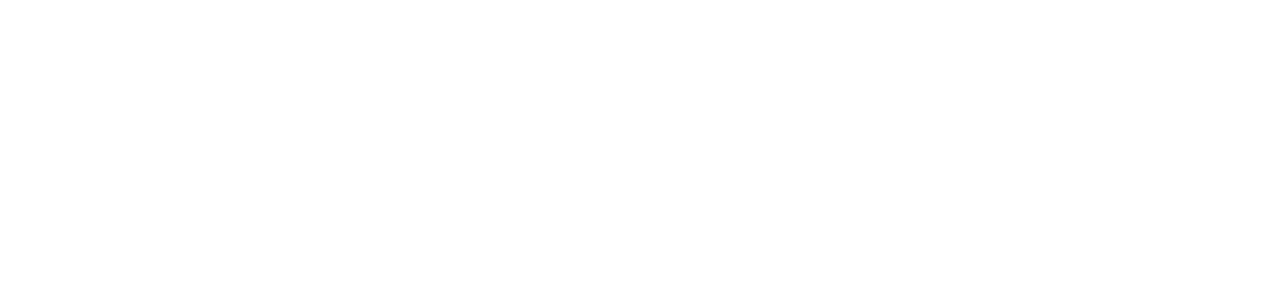
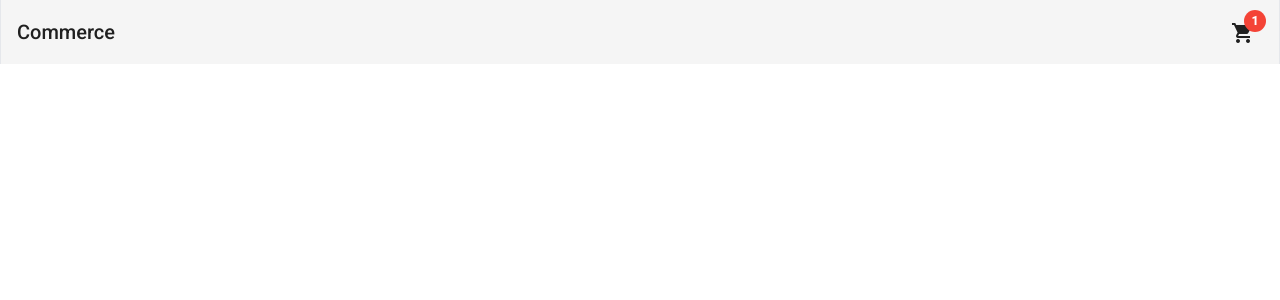
Before and after one commit to vasconcelosguu/commerce, an Angular app: page / in a window 1280 px wide. Shown: the top 300 px of the page. Built offline with nearby package versions, Linux system fonts and the light colour scheme.

Commit message:
:art: Adding Header

```diff
--- a/src/app/app.component.ts
+++ b/src/app/app.component.ts
@@ -3,7 +3,7 @@
 @Component({
   selector: 'app-root',
   template: `
-
+  <app-header></app-header>
    `
   ,
   styles: []
--- a/src/app/app.module.ts
+++ b/src/app/app.module.ts
@@ -17,10 +17,12 @@
 import { AppRoutingModule } from './app-routing.module';
 import { AppComponent } from './app.component';
 import { BrowserAnimationsModule } from '@angular/platform-browser/animations';
+import { HeaderComponent } from './components/header/header.component';
 
 @NgModule({
   declarations: [
-    AppComponent
+    AppComponent,
+    HeaderComponent
   ],
   imports: [
     BrowserModule,
--- /dev/null
+++ b/src/app/components/header/header.component.html
@@ -0,0 +1,49 @@
+<mat-toolbar class="max-w-7xl mx-auto border-x justify-between">
+  <a routerLink="home">Commerce</a>
+  <button mat-icon-button [matMenuTriggerFor]="menu">
+    <mat-icon
+  [matBadge]="1"
+  matBadgeColor="warn"
+  >shopping_cart</mat-icon>
+  </button>
+  <mat-menu #menu="matMenu">
+    <div class="p-3 divide-y divide-solid">
+      <div class="pb-3 flex justify-between">
+        <span class="mr-16">1 Item</span>
+        <a routerLink="cart">Ver Carrinho</a>
+      </div>
+      <div class="py-3">
+        <div class="flex justify-between font-light mb-2">
+          Keyboard x 1
+          <span class="font-bold">{{ '149.99'| currency }}</span>
+        </div>
+        <div class="flex justify-between font-light mb-2">
+          Keyboard x 1
+          <span class="font-bold">{{ '149.99'| currency }}</span>
+        </div>
+        <div class="flex justify-between font-light mb-2">
+          Keyboard x 1
+          <span class="font-bold">{{ '149.99'| currency }}</span>
+        </div>
+        <div class="flex justify-between font-light mb-2">
+          Keyboard x 1
+          <span class="font-bold">{{ '149.99'| currency }}</span>
+        </div>
+        <div class="flex justify-between py-3 font-light">
+          Total:
+          <span class="font-bold">{{ '449.99' | currency }}</span>
+        </div>
+        <div class="pt-3 flex justify-between">
+            <button class="bg-rose-300 hover:bg-rose-600 text-white rounded-full w-9 h-9">
+              <mat-icon>remove_shopping_cart</mat-icon>
+            </button>
+            <button class="bg-green-300 hover:bg-green-600 text-white rounded-full w-9 h-9"
+            routerLink="cart">
+              <mat-icon>remove_shopping_cart</mat-icon>
+            </button>
+        </div>
+      </div>
+    </div>
+  </mat-menu>
+
+</mat-toolbar>
--- /dev/null
+++ b/src/app/components/header/header.component.ts
@@ -0,0 +1,14 @@
+import { Component, OnInit } from '@angular/core';
+
+@Component({
+  selector: 'app-header',
+  templateUrl: './header.component.html',
+})
+export class HeaderComponent implements OnInit {
+
+  constructor() { }
+
+  ngOnInit(): void {
+  }
+
+}
```
